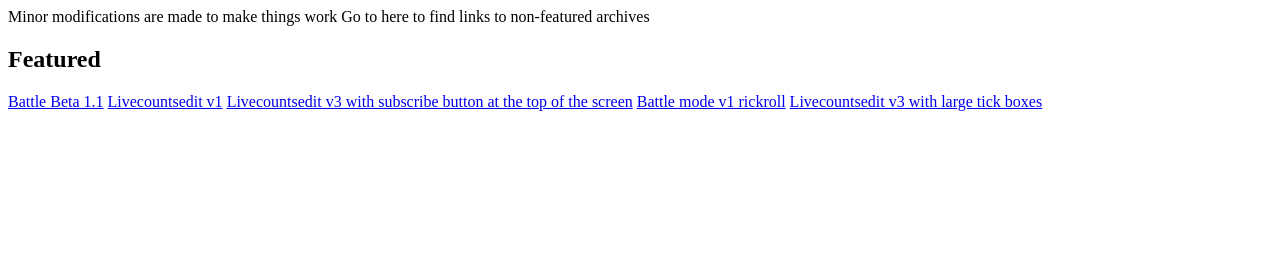
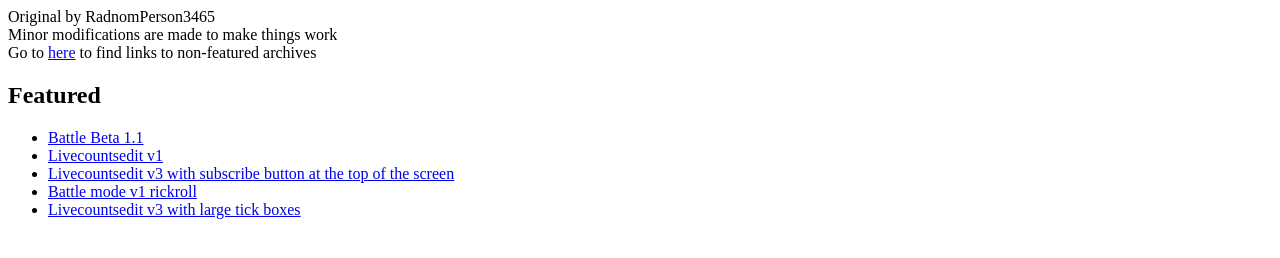
Before and after one commit to asdfugil/livecountsedit-archives, a plain HTML site: page index.html in a window 1280 px wide. Drawn offline with Linux system fonts and the light colour scheme.

Commit message:
improved index

```diff
--- a/index.html
+++ b/index.html
@@ -7,13 +7,16 @@
     <meta name='viewport' content='width=device-width, initial-scale=1'>
 </head>
 <body>
-    Minor modifications are made to make things work
-    Go to <a herf="https://github.com/Assfugil/livecountsedit-archives/tree/master">here</a> to find links to non-featured archives
-        <h2>Featured</h2>
-    <a href="./randomperson3465.github.io-0bba7c7db2ff676ab9280a33869ccc1dd0cba0a4/livecountsedit/battle.html">Battle Beta 1.1</a>
-    <a href="./randomperson3465.github.io-82875b0ba8f9e909aa6dcd0cfd713a73ceeb0c57/livecountsedit.html">Livecountsedit v1</a>
-    <a href="./randomperson3465.github.io-9621324cf8da0f26fd26b7cc454106bd1868d703/livecountsedit.html">Livecountsedit v3 with subscribe button at the top of the screen</a>
-    <a href="./randomperson3465.github.io-d8300acaf3f19f20c89e70825764f06f3e8fc821/livecountsedit/battle.html">Battle mode v1 rickroll</a>
-    <a href="./randomperson3465.github.io-f306496c59dd5c218d8509b3b1c54de30cab02a4/livecountsedit.html">Livecountsedit v3 with large tick boxes</a>
+    Original by RadnomPerson3465<br>
+    Minor modifications are made to make things work<br>
+    Go to <a href="https://github.com/Assfugil/livecountsedit-archives/tree/master">here</a> to find links to non-featured archives
+    <h2>Featured</h2>
+    <ul>
+    <li><a href="./randomperson3465.github.io-0bba7c7db2ff676ab9280a33869ccc1dd0cba0a4/livecountsedit/battle.html">Battle Beta 1.1</a></li>
+    <li><a href="./randomperson3465.github.io-82875b0ba8f9e909aa6dcd0cfd713a73ceeb0c57/livecountsedit.html">Livecountsedit v1</a></li>
+    <li><a href="./randomperson3465.github.io-9621324cf8da0f26fd26b7cc454106bd1868d703/livecountsedit.html">Livecountsedit v3 with subscribe button at the top of the screen</a></li>
+    <li><a href="./randomperson3465.github.io-d8300acaf3f19f20c89e70825764f06f3e8fc821/livecountsedit/battle.html">Battle mode v1 rickroll</a></li>
+    <li><a href="./randomperson3465.github.io-f306496c59dd5c218d8509b3b1c54de30cab02a4/livecountsedit.html">Livecountsedit v3 with large tick boxes</a></li>
+</ul>
 </body>
 </html>
```
